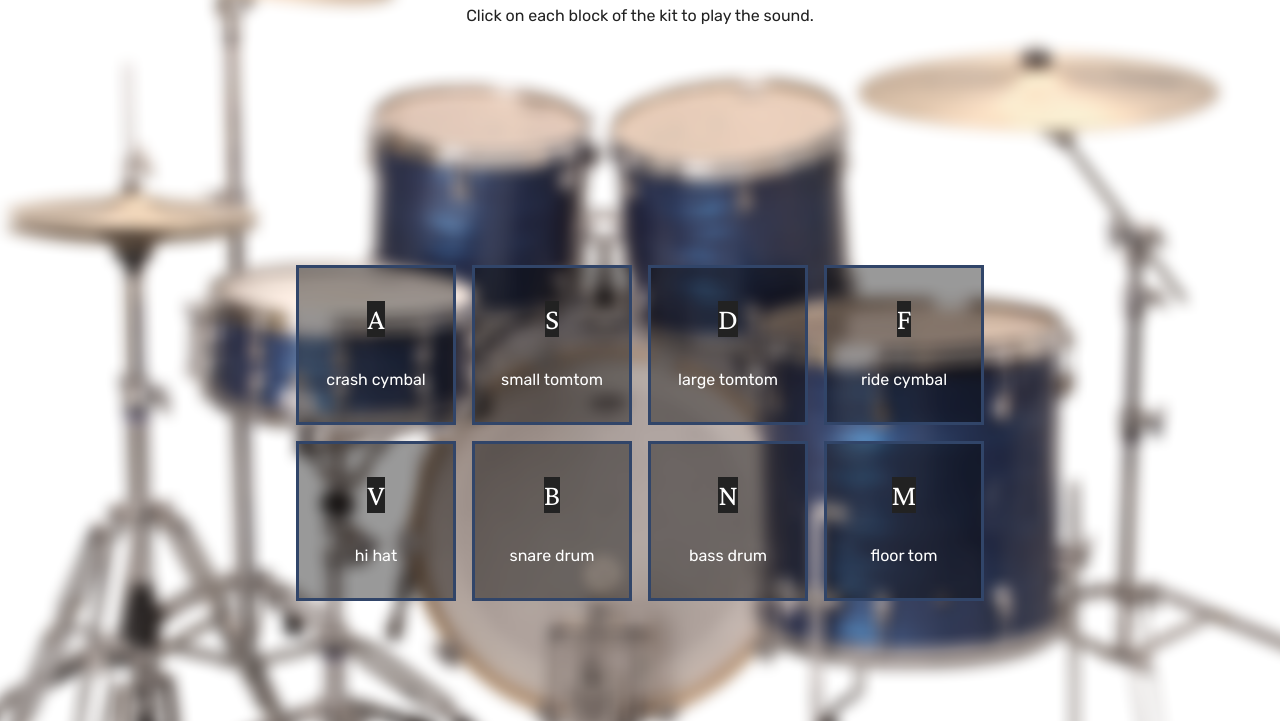
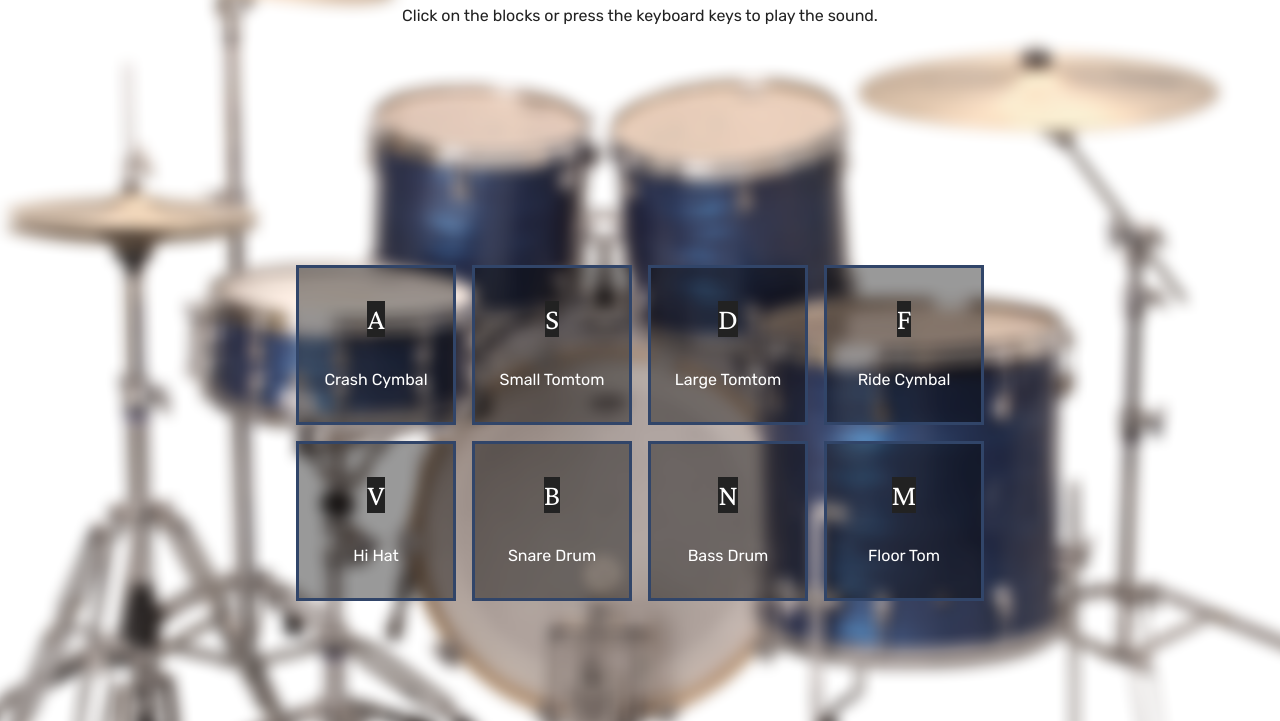
Before and after one commit to Juel07/drum-kit, a plain HTML site: page index.html in a window 1280 px wide. Shown: the part 79-800 px from the top of the page. Drawn offline with nearby package versions, Linux system fonts and the light colour scheme.

Commit message:
updated description + capitalise instrument name

```diff
--- a/index.html
+++ b/index.html
@@ -10,19 +10,19 @@
   <body>
     <section class="kit-container">
       <h3>Drum Kit</h3>
-      <p>Click on each block of the kit to play the sound.</p>
+      <p>Click on the blocks or press the keyboard keys to play the sound.</p>
       <div class="kit">
         <div>
-          <div data-key="65" class="instrument crash-cymbal"><kbd>A</kbd>crash cymbal</div>
-          <div data-key="83" class="instrument small-tomtom"><kbd>S</kbd>small tomtom</div>
-          <div data-key="68" class="instrument large-tomtom"><kbd>D</kbd>large tomtom</div>
-          <div data-key="70" class="instrument ride-cymbal"><kbd>F</kbd>ride cymbal</div>
+          <div data-key="65" class="instrument crash-cymbal"><kbd>A</kbd>Crash Cymbal</div>
+          <div data-key="83" class="instrument small-tomtom"><kbd>S</kbd>Small Tomtom</div>
+          <div data-key="68" class="instrument large-tomtom"><kbd>D</kbd>Large Tomtom</div>
+          <div data-key="70" class="instrument ride-cymbal"><kbd>F</kbd>Ride Cymbal</div>
         </div>
         <div>
-          <div data-key="86" class="instrument hi-hat"><kbd>V</kbd>hi hat</div>
-          <div data-key="66" class="instrument snare-drum"><kbd>B</kbd>snare drum</div>
-          <div data-key="78" class="instrument bass-drum"><kbd>N</kbd>bass drum</div>
-          <div data-key="77" class="instrument floor-tom"><kbd>M</kbd>floor tom</div>
+          <div data-key="86" class="instrument hi-hat"><kbd>V</kbd>Hi Hat</div>
+          <div data-key="66" class="instrument snare-drum"><kbd>B</kbd>Snare Drum</div>
+          <div data-key="78" class="instrument bass-drum"><kbd>N</kbd>Bass Drum</div>
+          <div data-key="77" class="instrument floor-tom"><kbd>M</kbd>Floor Tom</div>
         </div>
       </div>
     </section>
```
